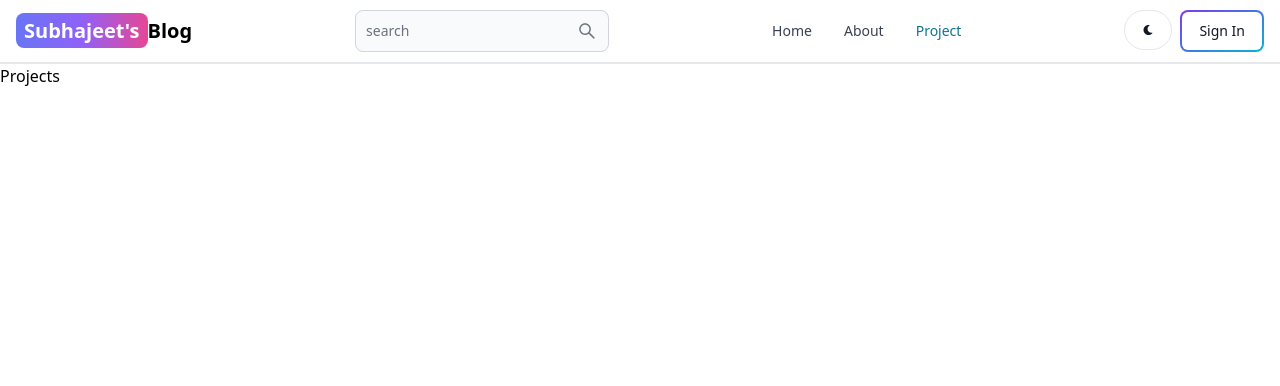
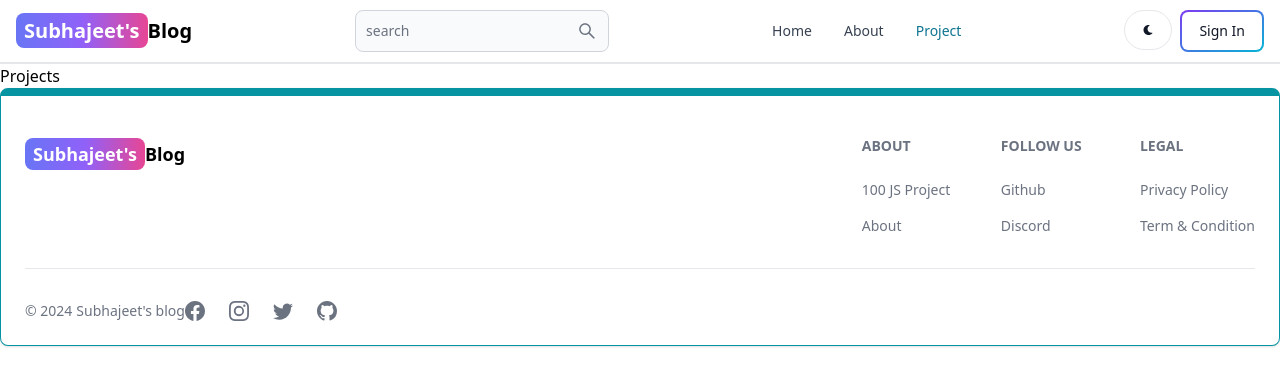
Before and after one commit to subhajeet-it/mern-blog, a React (Vite) app in the folder client/: page /projects in a window 1280 px wide. Shown: the top 386 px of the page. Built offline with nearby package versions, Linux system fonts and the light colour scheme.

Commit message:
create and add the footer component

```diff
--- a/client/src/App.jsx
+++ b/client/src/App.jsx
@@ -7,6 +7,7 @@
 import { Dashboard } from "./pages/Dashboard";
 import { Projects } from "./pages/Projects";
 import { Header } from "./components/Header";
+import { FooterCom } from "./components/FooterCom";
 const App = () => {
   return (
     <>
@@ -20,6 +21,7 @@
           <Route path="/dashboard" element={<Dashboard />} />
           <Route path="/projects" element={<Projects />} />
         </Routes>
+        <FooterCom/>
       </BrowserRouter>
     </>
   );
--- /dev/null
+++ b/client/src/components/FooterCom.jsx
@@ -0,0 +1,87 @@
+import { Footer } from "flowbite-react";
+import React from "react";
+import { Link } from "react-router-dom";
+import { BsFacebook, BsInstagram, BsTwitter, BsGithub } from "react-icons/bs";
+export const FooterCom = () => {
+  return (
+    <Footer container className="border border-t-8 border-teal-500">
+      <div className="w-full max-w-7xl mx-auto">
+        <div className="grid w-full justify-between sm:flex md:grids-cols-1">
+          <div className="mt-5">
+            <Link to="/" className="text-lg font-bold dark:text-white">
+              <span className="px-2 py-1 bg-gradient-to-r from-indigo-500 via-purple-500 to-pink-500 rounded-lg text-white">
+                Subhajeet's
+              </span>
+              Blog
+            </Link>
+          </div>
+          <div className="grid grid-cols-2 gap-8 mt-4 sm:grid-cols-3 sm:gap-6">
+            <div>
+              <Footer.Title title="About" />
+              <Footer.LinkGroup col>
+                <Footer.Link
+                  href="http://google.com"
+                  target="_blank"
+                  rel="noopener noreferrer"
+                >
+                  100 JS Project
+                </Footer.Link>
+                <Footer.Link
+                  href="/about"
+                  target="_blank"
+                  rel="noopener noreferrer"
+                >
+                  About
+                </Footer.Link>
+              </Footer.LinkGroup>
+            </div>
+            <div>
+              <Footer.Title title="Follow us" />
+              <Footer.LinkGroup col>
+                <Footer.Link
+                  href="http://google.com"
+                  target="_blank"
+                  rel="noopener noreferrer"
+                >
+                  Github
+                </Footer.Link>
+                <Footer.Link href="#" target="_blank" rel="noopener noreferrer">
+                  Discord
+                </Footer.Link>
+              </Footer.LinkGroup>
+            </div>
+            <div>
+              <Footer.Title title="Legal" />
+              <Footer.LinkGroup col>
+                <Footer.Link
+                  href="http://google.com"
+                  target="_blank"
+                  rel="noopener noreferrer"
+                >
+                  Privacy Policy
+                </Footer.Link>
+                <Footer.Link href="#" target="_blank" rel="noopener noreferrer">
+                  Term & Condition
+                </Footer.Link>
+              </Footer.LinkGroup>
+            </div>
+          </div>
+        </div>
+        <Footer.Divider />
+        <div className="w—full sm:flex sm:items—center sm:justify—between">
+          <Footer.Copyright
+            href="#"
+            by="Subhajeet's blog"
+            year={new Date().getFullYear()}
+          />
+          <div className="flex gap-6 sm:mt-0 mt-4 sm:justify-center">
+            <Footer.Icon href="#" icon={BsFacebook} />
+            <Footer.Icon href="#" icon={BsInstagram} />
+            <Footer.Icon href="#" icon={BsTwitter} />
+            <Footer.Icon href="#" icon={BsGithub} />
+          </div>
+        </div>
+      </div>
+    </Footer>
+  );
+};
```
